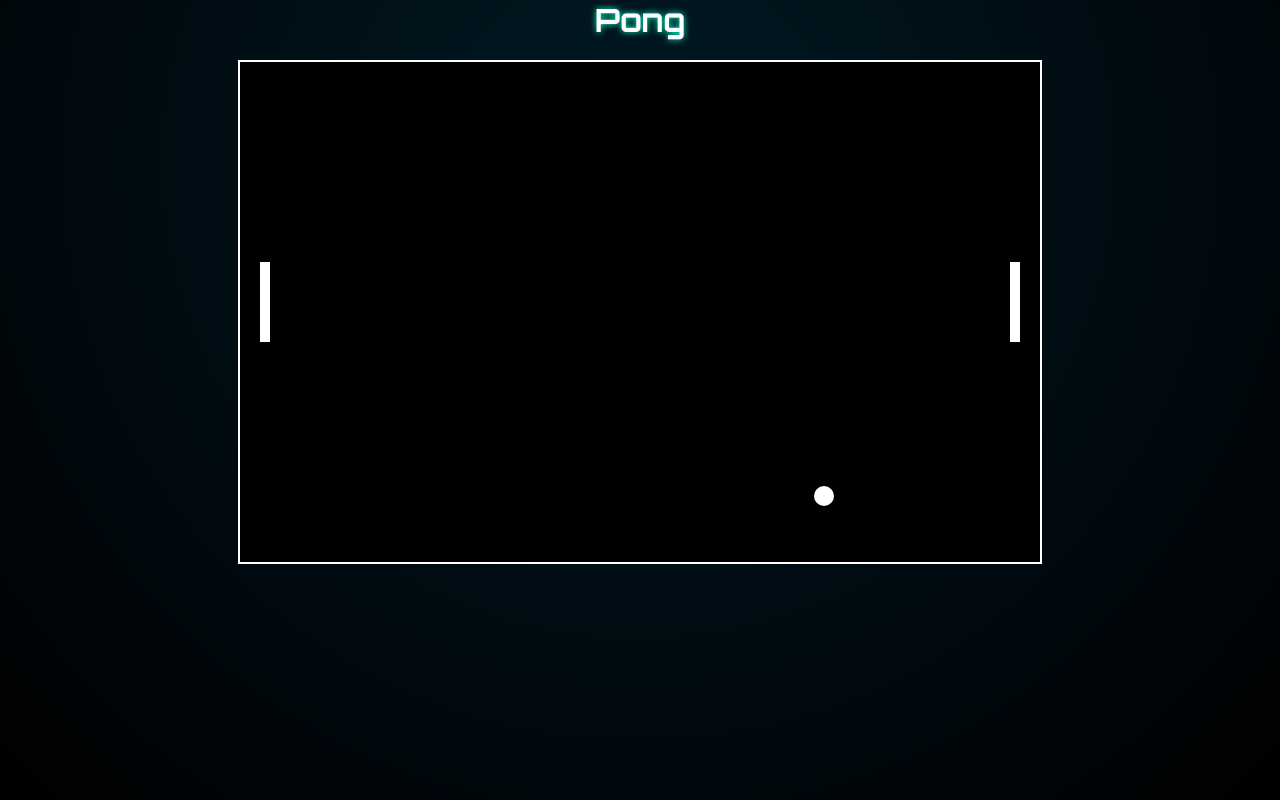
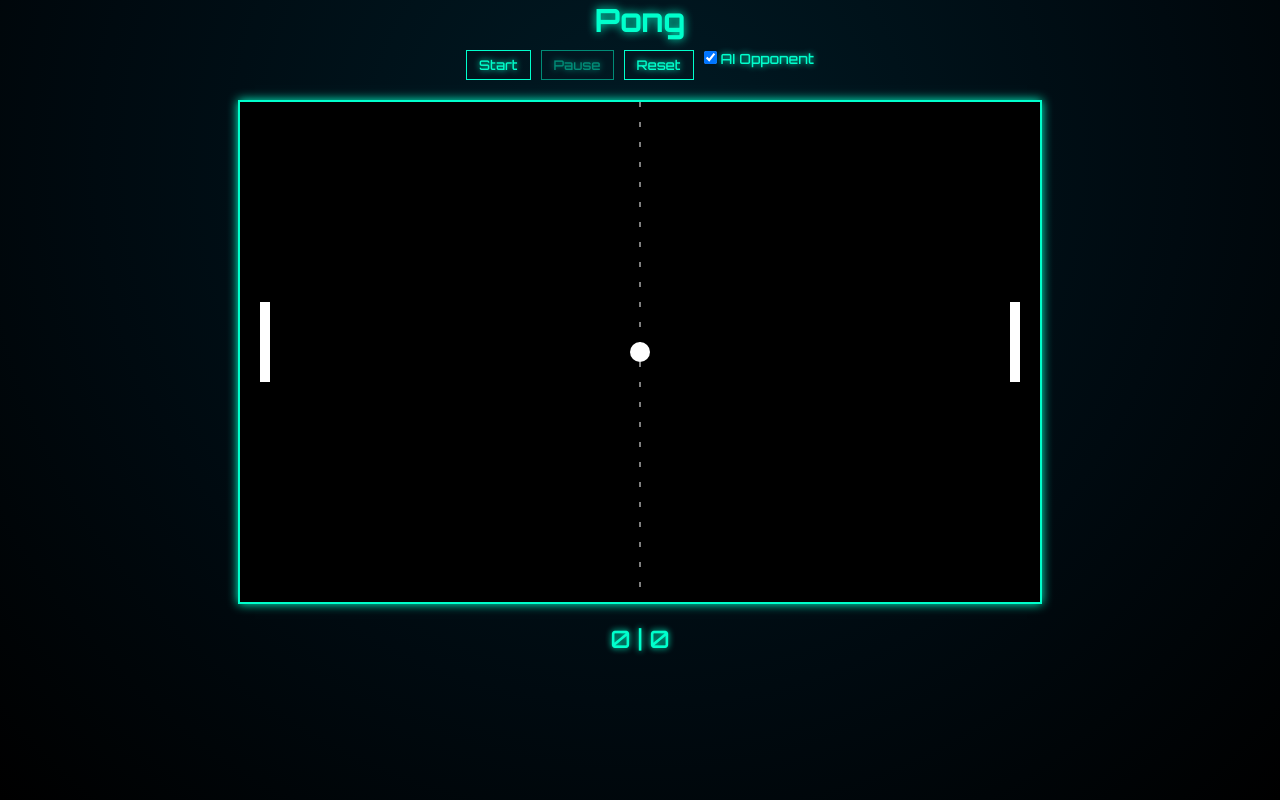
Before and after one commit to yStep101/Web-Arcade, a Vue app: page /game/pong in a window 1280 px wide. Built offline with nearby package versions, Linux system fonts and the light colour scheme.

Commit message:
pong game finished

```diff
--- a/src/games/PongGame.vue
+++ b/src/games/PongGame.vue
@@ -1,31 +1,126 @@
 <template>
   <div class="game">
     <h1>Pong</h1>
+    <div class="controls">
+      <button @click="startGame" :disabled="running">Start</button>
+      <button @click="pauseGame" :disabled="!running">Pause</button>
+      <button @click="resetGame">Reset</button>
+      <label>
+        <input type="checkbox" v-model="aiEnabled" />
+        AI Opponent
+      </label>
+    </div>
+
     <canvas ref="canvas" width="800" height="500"></canvas>
+
+    <div class="scoreboard">
+      <span>{{ leftScore }}</span>
+      <span> | </span>
+      <span>{{ rightScore }}</span>
+    </div>
   </div>
 </template>
 
 <script setup>
-import { onMounted, ref } from 'vue'
+import { ref, onMounted, onUnmounted } from 'vue'
 
 const canvas = ref(null)
+const running = ref(false)
+const aiEnabled = ref(true)
+const leftScore = ref(0)
+const rightScore = ref(0)
+
+let ctx, leftY, rightY, ball, keys, gameLoop, delayActive
+const paddleHeight = 80
+const paddleWidth = 10
+let audioCtx
+let ballMoving = false
+
+function initGame() {
+  leftY = 200
+  rightY = 200
+  ball = { x: 400, y: 250, dx: 0, dy: 0, size: 10 }
+  keys = {}
+  delayActive = false
+  ballMoving = false
+  draw()
+  resetBall()
+}
 
 onMounted(() => {
-  const ctx = canvas.value.getContext('2d')
-  const paddleHeight = 80,
-    paddleWidth = 10
-  let leftY = 200,
-    rightY = 200
-  const ball = { x: 400, y: 250, dx: 4, dy: 4, size: 10 }
-
-  const keys = {}
+  ctx = canvas.value.getContext('2d')
+  audioCtx = new (window.AudioContext || window.webkitAudioContext)()
 
   window.addEventListener('keydown', (e) => (keys[e.key] = true))
   window.addEventListener('keyup', (e) => (keys[e.key] = false))
+  initGame()
+})
+
+onUnmounted(() => {
+  window.removeEventListener('keydown', (e) => (keys[e.key] = true))
+  window.removeEventListener('keyup', (e) => (keys[e.key] = false))
+})
+
+function playSound(frequency, duration = 0.1, type = 'square', volume = 0.3) {
+  const osc = audioCtx.createOscillator()
+  const gain = audioCtx.createGain()
+  osc.type = type
+  osc.frequency.value = frequency
+  gain.gain.value = volume
+  osc.connect(gain)
+  gain.connect(audioCtx.destination)
+  osc.start()
+  osc.stop(audioCtx.currentTime + duration)
+}
+
+function playBounce() {
+  playSound(400 + Math.random() * 100, 0.05, 'square', 0.2)
+}
+function playWall() {
+  playSound(250, 0.08, 'sawtooth', 0.2)
+}
+function playScore() {
+  playSound(180, 0.3, 'triangle', 0.3)
+}
+
+function startGame() {
+  if (!running.value) {
+    running.value = true
+    gameLoop = requestAnimationFrame(update)
+  }
+}
+
+function pauseGame() {
+  running.value = false
+  if (gameLoop) cancelAnimationFrame(gameLoop)
+}
+
+function resetGame() {
+  pauseGame()
+  leftScore.value = 0
+  rightScore.value = 0
+  initGame()
+}
+
+function update() {
+  draw()
+  movePaddles()
+  if (ballMoving && !delayActive) moveBall()
+  if (running.value) gameLoop = requestAnimationFrame(update)
+}
 
 function draw() {
   ctx.fillStyle = 'black'
   ctx.fillRect(0, 0, 800, 500)
+
+  // center line
+  ctx.strokeStyle = 'white'
+  ctx.setLineDash([5, 15])
+  ctx.beginPath()
+  ctx.moveTo(400, 0)
+  ctx.lineTo(400, 500)
+  ctx.stroke()
+  ctx.setLineDash([])
 
   // paddles
   ctx.fillStyle = 'white'
@@ -36,47 +131,134 @@ onMounted(() => {
   ctx.beginPath()
   ctx.arc(ball.x, ball.y, ball.size, 0, Math.PI * 2)
   ctx.fill()
+}
 
-    // movement
+function movePaddles() {
   if (keys['w'] && leftY > 0) leftY -= 6
   if (keys['s'] && leftY < 500 - paddleHeight) leftY += 6
+
+  if (!aiEnabled.value) {
     if (keys['ArrowUp'] && rightY > 0) rightY -= 6
     if (keys['ArrowDown'] && rightY < 500 - paddleHeight) rightY += 6
+  } else {
+    // Improved AI logic — reacts but can still miss
+    const aiSpeed = 3.3
+    const errorMargin = Math.random() * 70 - 35 // imperfect tracking
+    const targetY = ball.y - paddleHeight / 2 + errorMargin
 
+    if (targetY < rightY) rightY -= aiSpeed
+    if (targetY > rightY) rightY += aiSpeed
+    rightY = Math.max(0, Math.min(500 - paddleHeight, rightY))
+  }
+}
+
+function moveBall() {
   ball.x += ball.dx
   ball.y += ball.dy
 
   // wall bounce
-    if (ball.y + ball.size > 500 || ball.y - ball.size < 0) ball.dy *= -1
+  if (ball.y + ball.size > 500 || ball.y - ball.size < 0) {
+    ball.dy *= -1
+    playWall()
+  }
 
   // paddle bounce
-    if (ball.x - ball.size < 30 && ball.y > leftY && ball.y < leftY + paddleHeight) ball.dx *= -1
+  if (ball.x - ball.size < 30 && ball.y > leftY && ball.y < leftY + paddleHeight) {
+    ball.dx *= -1.05
+    ball.x = 30 + ball.size
+    playBounce()
+  }
+  if (ball.x + ball.size > 770 && ball.y > rightY && ball.y < rightY + paddleHeight) {
+    ball.dx *= -1.05
+    ball.x = 770 - ball.size
+    playBounce()
+  }
 
-    if (ball.x + ball.size > 770 && ball.y > rightY && ball.y < rightY + paddleHeight) ball.dx *= -1
+  // scoring
+  if (ball.x < 0) {
+    rightScore.value++
+    playScore()
+    scoreDelay(false)
+  } else if (ball.x > 800) {
+    leftScore.value++
+    playScore()
+    scoreDelay(true)
+  }
+}
 
-    // reset if ball out of bounds
-    if (ball.x < 0 || ball.x > 800) {
+function scoreDelay(toLeft) {
+  delayActive = true
+  resetBall(toLeft)
+  setTimeout(() => (delayActive = false), 1000)
+}
+
+function resetBall(toLeft) {
   ball.x = 400
   ball.y = 250
-      ball.dx *= -1
+
+  // randomize launch direction and angle
+  const speed = 5
+  const angle = (Math.random() * Math.PI) / 2 - Math.PI / 4 // -45° to +45°
+  const direction = toLeft ? -1 : Math.random() < 0.5 ? -1 : 1
+  const verticalDir = Math.random() < 0.5 ? -1 : 1
+
+  ball.dx = direction * speed * Math.cos(angle)
+  ball.dy = verticalDir * speed * Math.sin(angle)
+
+  // delay before move
+  ballMoving = false
+  setTimeout(() => (ballMoving = true), 800)
 }
-
-    requestAnimationFrame(draw)
-  }
-
-  draw()
-})
 </script>
 
 <style scoped>
+.game {
+  text-align: center;
+  color: white;
+  font-family: 'Orbitron', sans-serif;
+}
 canvas {
   background: black;
   display: block;
   margin: 20px auto;
-  border: 2px solid white;
+  border: 2px solid #00ffcc;
+  box-shadow: 0 0 10px #00ffcc;
 }
 h1 {
-  text-align: center;
-  color: white;
+  color: #00ffcc;
+  text-shadow: 0 0 10px #00ffcc;
+}
+.scoreboard {
+  margin-top: 10px;
+  font-size: 24px;
+  color: #00ffcc;
+  text-shadow: 0 0 8px #00ffcc;
+}
+.controls {
+  margin: 10px;
+  display: flex;
+  justify-content: center;
+  gap: 10px;
+}
+button {
+  background: transparent;
+  color: #00ffcc;
+  border: 1px solid #00ffcc;
+  padding: 6px 12px;
+  cursor: pointer;
+  font-family: inherit;
+  transition: 0.2s;
+}
+button:hover:not(:disabled) {
+  background: #00ffcc;
+  color: black;
+}
+button:disabled {
+  opacity: 0.5;
+  cursor: not-allowed;
+}
+label {
+  font-size: 14px;
+  color: #00ffcc;
 }
 </style>
```
Lines whose indentation alone changed are shown as unchanged.
